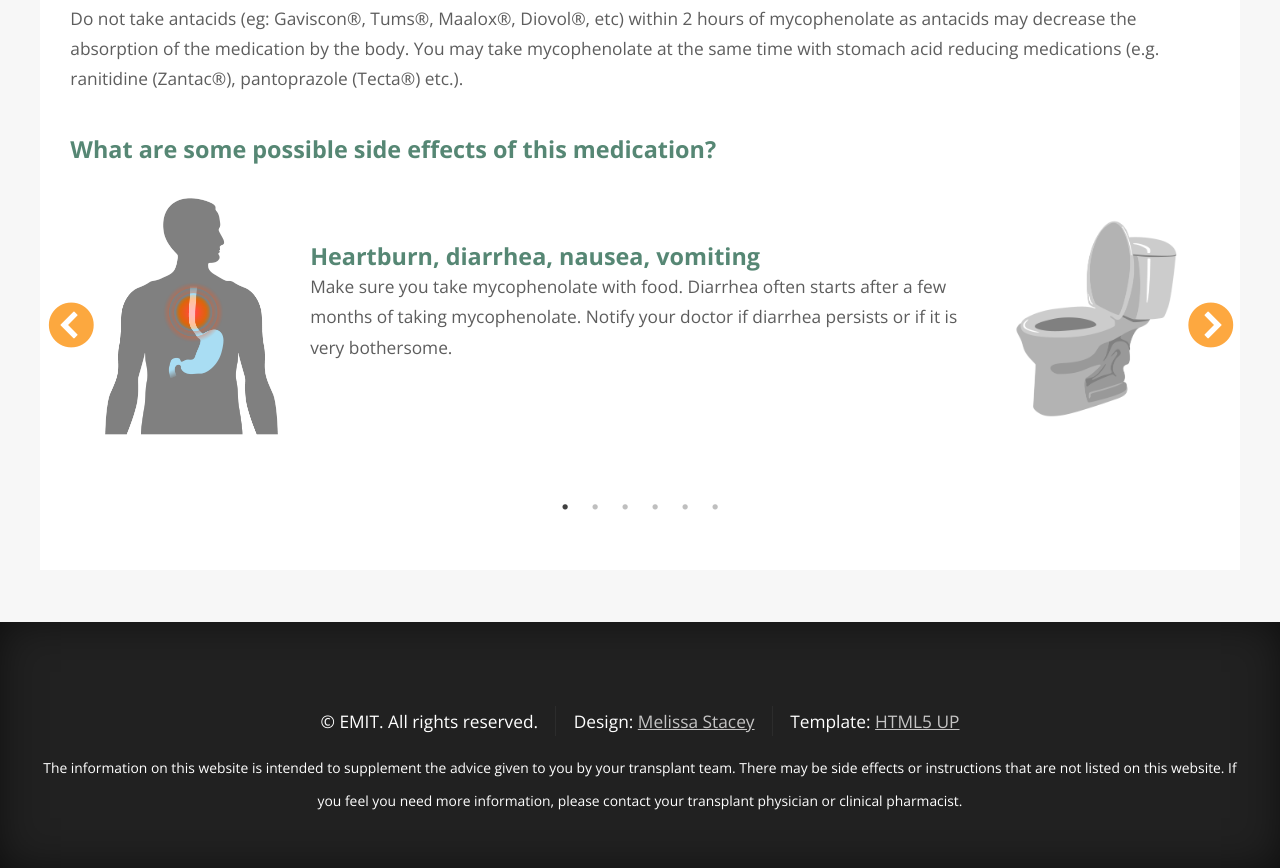
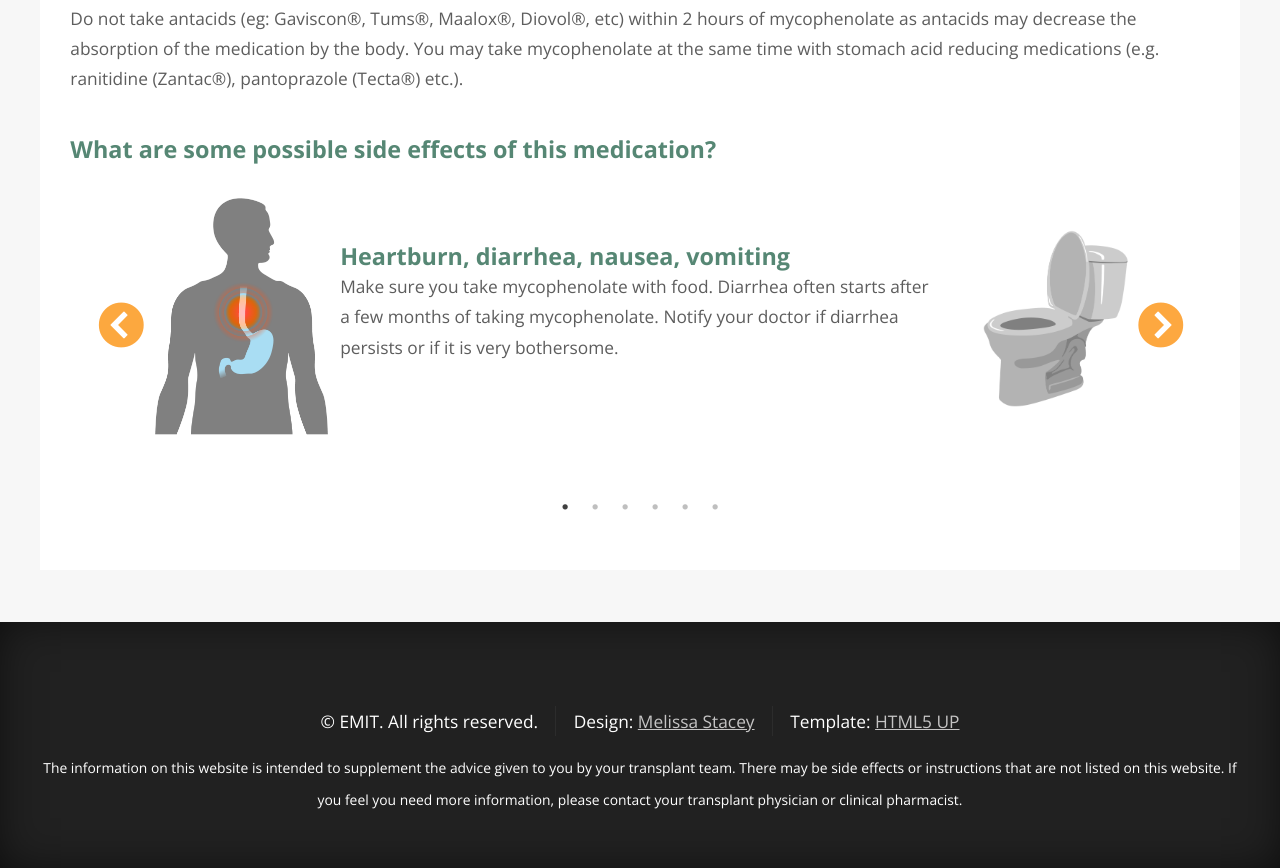
Before and after one commit to andrewgrant111/emit-website-and-api, a website: page public/anti-rejection-medication/mycophenolate/index.html in a window 1280 px wide. Shown: the part 1153-2021 px from the top of the page. Drawn offline with nearby package versions, Linux system fonts and the light colour scheme.

Commit message:
slider margin fix

```diff
--- a/public/anti-rejection-medication/mycophenolate/index.html
+++ b/public/anti-rejection-medication/mycophenolate/index.html
@@ -19,6 +19,7 @@
   <style type="text/css">
     .slider {
         width: auto;
+        margin:0px 50px;
     }
 
     .slick-slide {
```
Also changed, not shown: public/anti-rejection-medication/tacrolimus/index.html (+1 -0 lines).
